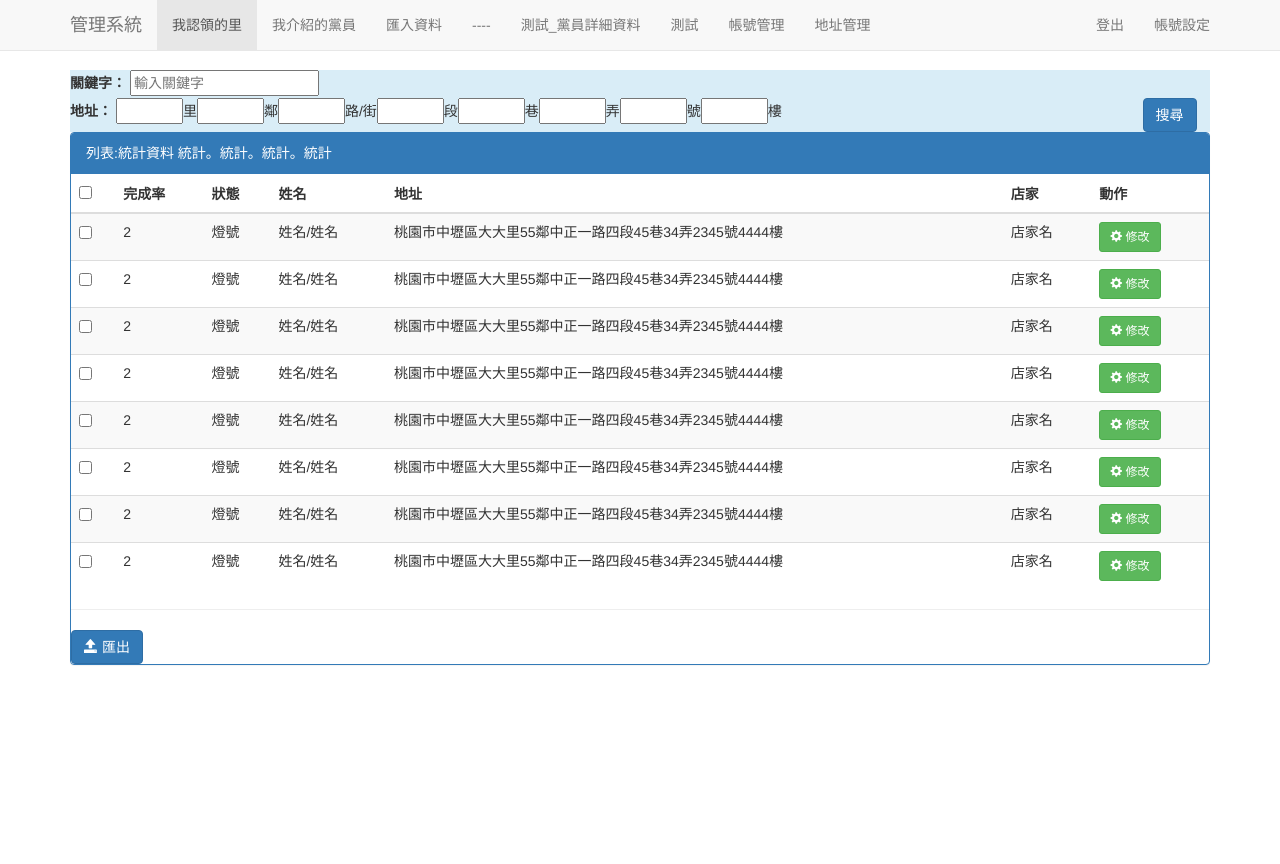
After one commit to JonsonChang/PartyVisit, a Django app: page /visit/myVill/ in a window 1280 px wide. The commit adds this page. Shown: the top 864 px of the page. Run offline with Django 3.2, Linux system fonts and the light colour scheme; some libraries are stand-ins or nearby versions.

```diff
--- a/partySystem/visit/templates/base.html
+++ b/partySystem/visit/templates/base.html
@@ -65,7 +65,7 @@
 			</div>
 			<div id="navbar" class="navbar-collapse collapse">
 				<ul class="nav navbar-nav">
-					<li class="active"><a id="menu_my_village" href="#">我認領的里</a></li>
+					<li class="active"><a id="menu_my_village" href="{% url 'myVill'%}">我認領的里</a></li>
 					<li><a id="menu_my_intro" href="#">我介紹的黨員</a></li>
 					<li><a id="menu_import" href="#">匯入資料</a></li>
 					<li><a id="" href="#">----</a></li>
@@ -82,6 +82,6 @@
 			<!--/.nav-collapse -->
 		</div>
 	</nav>
-	<div class="container" id="content_div"></div>
+	<div class="container" id="content_div">{% block container %}{% endblock container %}</div>
 </body>
 </html>
--- /dev/null
+++ b/partySystem/visit/templates/page_my_village.html
@@ -0,0 +1,139 @@
+{% extends 'base.html' %}
+{% block container %}
+<div id="query_div" class="bg-info placeholder">
+	<!-- 搜尋 div -->
+	<div class="row">
+		<div class="col-md-12">
+			<label for="query_keyword">關鍵字：</label> <input type="text" class="" id="query_keyword" placeholder="輸入關鍵字">
+		</div>
+	</div>
+	<div class="row ">
+		<div class="col-md-11">
+			<label>地址：</label> <input type="text" size="5">里<input type="text" size="5">鄰<input type="text" size="5">路/街<input type="text" size="5">段<input type="text" size="5">巷<input
+				type="text" size="5">弄<input type="text" size="5">號<input type="text" size="5">樓
+		</div>
+		<div class="col-md-1">
+			<button class="btn btn-primary" type="button">搜尋</button>
+		</div>
+	</div>
+</div>
+
+<div class="panel panel-primary">
+	<div class="panel-heading">列表:統計資料 統計。統計。統計。統計</div>
+	<!--
+	<div class="panel-body">
+	</div>
+	 -->
+	<div class="table-responsive">
+		<table class="table table-striped">
+			<thead>
+				<tr>
+					<th><INPUT TYPE="checkbox"></th>
+					<th>完成率</th>
+					<th>狀態</th>
+					<th>姓名</th>
+					<th>地址</th>
+					<th>店家</th>
+					<th>動作</th>
+				</tr>
+			</thead>
+			<tbody>
+				<tr>
+					<td><INPUT TYPE="checkbox"></td>
+					<td>2</td>
+					<td>燈號</td>
+					<td>姓名/姓名</td>
+					<td>桃園市中壢區大大里55鄰中正一路四段45巷34弄2345號4444樓</td>
+					<td>店家名</td>
+					<td><button class="btn btn-success btn-sm" type="button">
+							<span class="glyphicon glyphicon-cog" aria-hidden="true"></span> 修改
+						</button></td>
+				</tr>
+				<tr>
+					<td><INPUT TYPE="checkbox"></td>
+					<td>2</td>
+					<td>燈號</td>
+					<td>姓名/姓名</td>
+					<td>桃園市中壢區大大里55鄰中正一路四段45巷34弄2345號4444樓</td>
+					<td>店家名</td>
+					<td><button class="btn btn-success btn-sm" type="button">
+							<span class="glyphicon glyphicon-cog" aria-hidden="true"></span> 修改
+						</button></td>
+				</tr>
+				<tr>
+					<td><INPUT TYPE="checkbox"></td>
+					<td>2</td>
+					<td>燈號</td>
+					<td>姓名/姓名</td>
+					<td>桃園市中壢區大大里55鄰中正一路四段45巷34弄2345號4444樓</td>
+					<td>店家名</td>
+					<td><button class="btn btn-success btn-sm" type="button">
+							<span class="glyphicon glyphicon-cog" aria-hidden="true"></span> 修改
+						</button></td>
+				</tr>
+				<tr>
+					<td><INPUT TYPE="checkbox"></td>
+					<td>2</td>
+					<td>燈號</td>
+					<td>姓名/姓名</td>
+					<td>桃園市中壢區大大里55鄰中正一路四段45巷34弄2345號4444樓</td>
+					<td>店家名</td>
+					<td><button class="btn btn-success btn-sm" type="button">
+							<span class="glyphicon glyphicon-cog" aria-hidden="true"></span> 修改
+						</button></td>
+				</tr>
+				<tr>
+					<td><INPUT TYPE="checkbox"></td>
+					<td>2</td>
+					<td>燈號</td>
+					<td>姓名/姓名</td>
+					<td>桃園市中壢區大大里55鄰中正一路四段45巷34弄2345號4444樓</td>
+					<td>店家名</td>
+					<td><button class="btn btn-success btn-sm" type="button">
+							<span class="glyphicon glyphicon-cog" aria-hidden="true"></span> 修改
+						</button></td>
+				</tr>
+				<tr>
+					<td><INPUT TYPE="checkbox"></td>
+					<td>2</td>
+					<td>燈號</td>
+					<td>姓名/姓名</td>
+					<td>桃園市中壢區大大里55鄰中正一路四段45巷34弄2345號4444樓</td>
+					<td>店家名</td>
+					<td><button class="btn btn-success btn-sm" type="button">
+							<span class="glyphicon glyphicon-cog" aria-hidden="true"></span> 修改
+						</button></td>
+				</tr>
+				<tr>
+					<td><INPUT TYPE="checkbox"></td>
+					<td>2</td>
+					<td>燈號</td>
+					<td>姓名/姓名</td>
+					<td>桃園市中壢區大大里55鄰中正一路四段45巷34弄2345號4444樓</td>
+					<td>店家名</td>
+					<td><button class="btn btn-success btn-sm" type="button">
+							<span class="glyphicon glyphicon-cog" aria-hidden="true"></span> 修改
+						</button></td>
+				</tr>
+				<tr>
+					<td><INPUT TYPE="checkbox"></td>
+					<td>2</td>
+					<td>燈號</td>
+					<td>姓名/姓名</td>
+					<td>桃園市中壢區大大里55鄰中正一路四段45巷34弄2345號4444樓</td>
+					<td>店家名</td>
+					<td><button class="btn btn-success btn-sm" type="button">
+							<span class="glyphicon glyphicon-cog" aria-hidden="true"></span> 修改
+						</button></td>
+				</tr>
+
+			</tbody>
+
+		</table>
+		<hr />
+		<button class="btn btn-primary " type="button">
+			<span class="glyphicon glyphicon-open" aria-hidden="true"></span> 匯出
+		</button>
+	</div>
+</div>
+{% endblock container %}
--- a/partySystem/visit/urls.py
+++ b/partySystem/visit/urls.py
@@ -1,9 +1,14 @@
+# coding=UTF-8
 from django.conf.urls import url
 
 from . import views
 
 urlpatterns = [
     url(r'^$', views.index, name='index'),
+    url(r'^myVill/$', views.myVill, name='myVill'), #我認領的里
+    url(r'^test_gen_db/$', views.test_gen_db, name='test_gen_db'), #建立測試DB
+
+
     url(r'^get_name/$', views.get_name, name='get_name'),
     # ex: /polls/5/
     url(r'^(?P<question_id>[0-9]+)/$', views.detail, name='detail'),
--- a/partySystem/visit/views.py
+++ b/partySystem/visit/views.py
@@ -1,10 +1,11 @@
+# coding=UTF-8
+import time
+import datetime
 from django.shortcuts import render
 from django.http import HttpResponse
 
-# coding=UTF-8
-
 from .forms import *
-from .models import *
+from .models import address, history, people
 
 # Create your views here.
 
@@ -12,6 +13,35 @@ def index(request):
 #    latest_question_list = Question.objects.order_by('-pub_date')[:5]
     context = {'latest_question_list': "list"}
     return render(request, 'base.html', context)
+
+
+def myVill(request):
+#    latest_question_list = Question.objects.order_by('-pub_date')[:5]
+    context = {'latest_question_list': "list"}
+    return render(request, 'page_my_village.html', context)
+
+def test_gen_db(request):
+    people.objects.all().delete()
+    history.objects.all().delete()
+    address.objects.all().delete()
+    for x in range(1,500):
+        a = address(city="桃園市", area="桃園區", vil="大明里", nei="3", rd="三民路", seg= "三", lane="5", aller="6", num=x, f="4");
+        a.save()
+    a = address(city="桃園市", area="桃園區", vil="大明里", nei="3", rd="三民路", seg= "一", lane="5", aller="63", num="3", f="44");
+    a.save()
+    a = address(city="桃園市", area="中壢區", vil="小明里", nei="3", rd="青田街", num="3", f="44");
+    a.save()
+    a = address(city="桃園市", area="中壢區", vil="龍一里", nei="33", rd="中正路",lane="5",  num="3", f="43");
+    a.save()
+    a = address(city="桃園市", area="中壢區", vil="龍二里", nei="32", rd="中山路", seg= "三", aller="26", num="32", f="24");
+    a.save()
+    a = address(city="桃園市", area="桃園區", vil="三石里", nei="3", rd="三民路", seg= "三", lane="5", aller="6", num="3", f="34");
+    a.save()
+    a.history_set.create(record='很感興趣，下次再拜訪')
+    d = datetime.datetime.strptime('2010-11-16 20:10:58', '%Y-%m-%d %H:%M:%S')
+    a.people_set.create(birthday=d, user_id='H123456782', name="陳小姐")
+    return render(request, 'page_my_village.html')
+
 
 
 def get_name(request): #
```
Also changed, not shown: partySystem/visit/models.py (+9 -6 lines), partySystem/visit/migrations/0001_initial.py (deleted), partySystem/visit/migrations/0002_auto_20150731_0113.py (deleted), partySystem/visit/migrations/0003_auto_20150731_0116.py (deleted), partySystem/visit/migrations/0004_auto_20150731_0118.py (deleted), partySystem/visit/migrations/0005_auto_20150731_0119.py (deleted).
